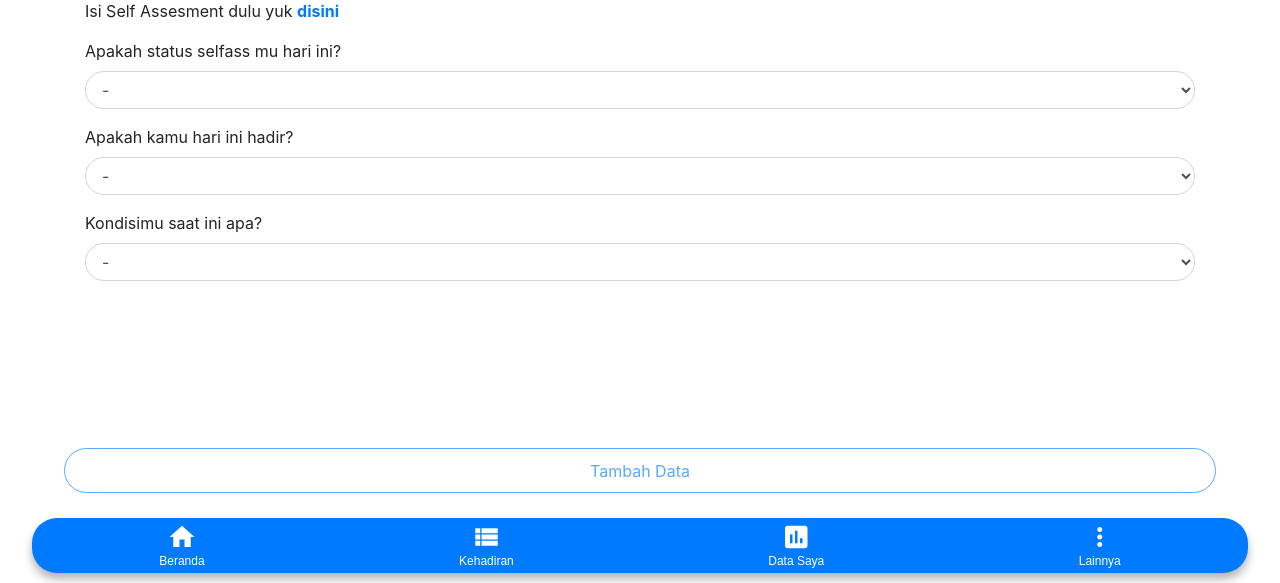
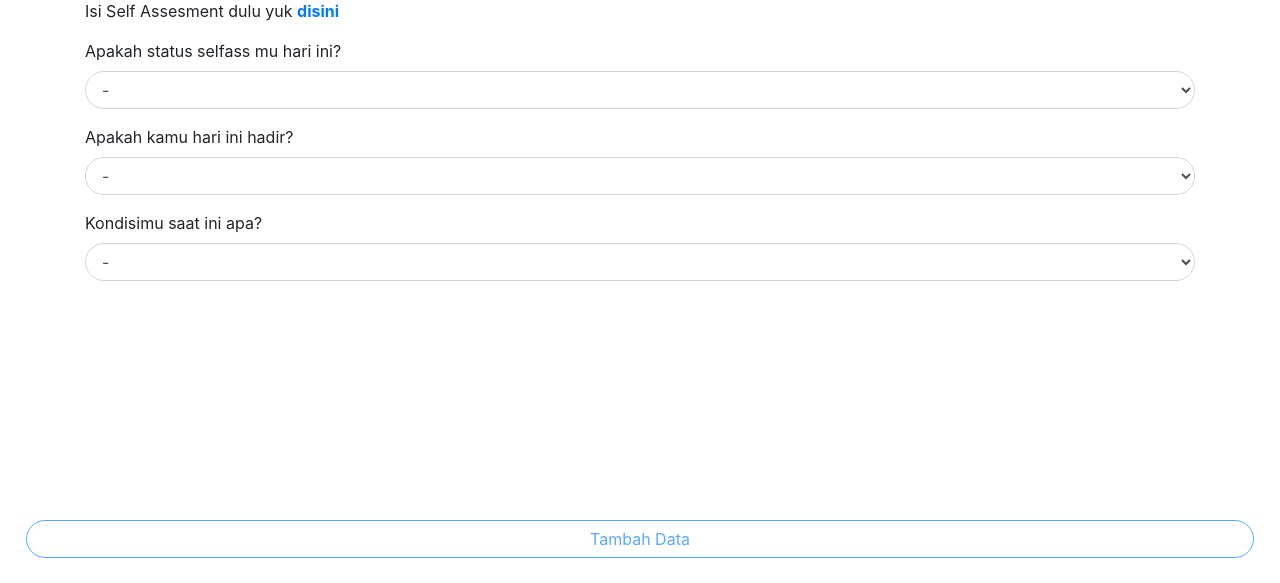
Before and after one commit to Rezananda/HEI-ASYST, a Django app: page /add-attend/ in a window 1280 px wide. Shown: the part 217-800 px from the top of the page. Run offline with Django 3.2, Linux system fonts and the light colour scheme; a user stored in the database is signed in; some libraries are stand-ins or nearby versions.

Commit message:
commit ke 10

```diff
--- a/attendance/static/css/styleAdd.css
+++ b/attendance/static/css/styleAdd.css
@@ -8,49 +8,6 @@ div.container.lead {
     margin-top: -30px;
     align-items: center;
     text-align: center;
-}
-
-nav.nav-bottom {
-    position: fixed;
-    bottom: 0;
-    /* width: 100%; */
-    height: 55px;
-    box-shadow: 0 6px 10px rgba(0, 0, 0, 0.3);
-    background-color: #007bff;
-    display: flex;
-    overflow-x: auto;
-    z-index: 1;
-    border-radius: 25px;
-    margin: auto;
-    left: 0;
-    right: 0;
-    max-width: 95%;
-    margin-bottom: 10px;
-}
-
-a.nav_link {
-    display: flex;
-    flex-direction: column;
-    align-items: center;
-    justify-content: center;
-    flex-grow: 1;
-    min-width: 50px;
-    overflow: hidden;
-    white-space: nowrap;
-    font-family: sans-serif;
-    font-size: 12px;
-    color: #ffffff;
-    text-decoration: none;
-    -webkit-tap-highlight-color: transparent;
-    transition: background-color 0.1s ease-in-out;
-}
-
-a.nav_link:hover {
-    background-color: #47a0ff;
-}
-
-i.nav_icon {
-    font-size: 30px;
 }
 
 .slider {
@@ -99,15 +56,14 @@ i.nav_icon {
 }
 
 button#addButton {
-    height: 45px;
     position: fixed;
     bottom: 0;
     right: 0;
     left: 0;
     z-index: 2;
     margin: auto;
-    max-width: 90%;
-    margin-bottom: 90px;
+    max-width: 96%;
+    margin-bottom: 25px;
     border-radius: 30px;
 }
 
--- a/attendance/templates/attendance/add_edit_attend.html
+++ b/attendance/templates/attendance/add_edit_attend.html
@@ -7,7 +7,7 @@
     {% block content %}
     <form action="/add-edit-attend/" method="POST">
       {% csrf_token %}
-        <div style="height: 370px; overflow: auto;">
+        <div style="height: 400px; overflow: auto;">
           <p> Isi Self Assesment dulu yuk <a href="https://selfass.bca.co.id/" role="button" target="_blank"><b>disini</b></a></p>
 
           <div class="form-group">
@@ -93,7 +93,7 @@
             </select>
           </div>
         </div>
-      <button id="addButton" type="submit" class="btn btn-outline-primary btn-block">Tambah Data</button>
+      <button id="addButton" type="submit" class="btn btn-primary btn-block btn-lg">Tambah Data</button>
     </form>
 
     <div id="backdrop"></div>
--- a/attendance/templates/attendance/base_add.html
+++ b/attendance/templates/attendance/base_add.html
@@ -54,25 +54,6 @@
       {% block content %}
       {% endblock %}
     </div>
-
-    <nav class="nav nav-bottom">
-      <a href="/" id="beranda" class="nav_link">
-        <i class="material-icons nav_icon">home</i>
-        <span class="nav_text">Beranda</span>
-      </a>
-      <a href="/all-attend" id="sudahHadir" class="nav_link">
-        <i class="material-icons nav_icon">view_list</i>
-        <span class="nav_text">Kehadiran</span>
-      </a>
-      <a href="/my-attend" class="nav_link">
-        <i class="material-icons nav_icon">insert_chart</i>
-        <span class="nav_text">Data Saya</span>
-      </a>
-      <a href="/more" class="nav_link">
-        <i class="material-icons nav_icon">more_vert</i>
-        <span class="nav_text">Lainnya</span>
-      </a>
-    </nav>
 
     <!-- Optional JavaScript -->
     <!-- jQuery first, then Popper.js, then Bootstrap JS -->
--- a/attendance/templates/attendance/index.html
+++ b/attendance/templates/attendance/index.html
@@ -87,8 +87,8 @@ HEI-ASYST
   </div>
     <p class="text-center">Apakah datamu sama seperti data diatas?</p>
     <div class="d-flex justify-content-center buttonisikehadiran">
-      <a class="btn btn-outline-primary" href="/add-edit-attend" style="width:150px" role="button">Berbeda</a></li>&nbsp;
-      &nbsp;<button type="button" class="btn btn-primary" data-toggle="modal" style="width:150px" onclick="slideHide()" data-target="#exampleModal">Sama</button></li>
+      <a class="btn btn-outline-primary btn-lg" href="/add-edit-attend" style="width:150px; border-radius: 20px;" role="button">Berbeda</a></li>&nbsp;
+      &nbsp;<button type="button" class="btn btn-primary btn-lg" data-toggle="modal" style="width:150px; border-radius: 20px;" onclick="slideHide()" data-target="#exampleModal">Sama</button></li>
     </div>
     <div style="height: 30px;"></div>
   </div>
--- a/attendance/templates/attendance/manager_page.html
+++ b/attendance/templates/attendance/manager_page.html
@@ -22,7 +22,7 @@
     <link rel="manifest" href="{% static 'attendance/manifest.json' %}">
 
     <!-- Title Start -->
-    <title>{% block title %}{% endblock %}</title>
+    <title>Halaman Manager</title>
     <!-- Title End -->
   </head>
   <body>
--- a/attendance/templates/attendance/more.html
+++ b/attendance/templates/attendance/more.html
@@ -15,4 +15,8 @@ Kehadiran
     <a href="/manager?date=now" style="border-radius: 30px; display: none;" class="btn btn-outline-primary btn-block btn-lg" type="button">Semua Kehadiran</a>
 {% endif %}
 
+{% if full_name == 'Made Rezananda Putra' %}
+    <a href="/admin-page" style="border-radius: 30px;" class="btn btn-outline-primary btn-block btn-lg" type="button">Data Akun</a>
+{% endif %}
+
 {% endblock %}
--- a/attendance/templates/attendance/my_attendance_edit.html
+++ b/attendance/templates/attendance/my_attendance_edit.html
@@ -7,7 +7,7 @@ HEI-ASYST
 {% block content %}
 <form action="/my-attend-list-edit/{{ data.id }}/" method="POST">
   {% csrf_token %}
-  <div style="height: 370px; overflow: auto;">
+  <div style="height: 400px; overflow: auto;">
 
     <div class="form-group">
       <label for="selfassstatus">Self Assesment Kamu</label>
@@ -92,7 +92,7 @@ HEI-ASYST
       </select>
     </div>
 </div>
-<button id="addButton" type="submit" class="btn btn-outline-primary btn-block">Ubah</button>
+<button id="addButton" type="submit" class="btn btn-primary btn-block btn-lg">Simpan</button>
 </form>
 
 {% endblock %}
--- a/attendance/urls.py
+++ b/attendance/urls.py
@@ -16,4 +16,7 @@ urlpatterns = [
     path('manager/', views.manager_page, name='manager_page'),
     path('manager/<int:id>/', views.manager_member_detail, name='manager_member_detail'),
     path('logout/', views.user_logout, name='user_logout'),
+    path('admin-page/', views.admin_page, name='admin_page'),
+    path('admin-page/<int:id>/', views.admin_page_detail, name='admin_page_detail'),
+    path('logout/', views.user_logout, name='user_logout'),
 ]
--- a/attendance/views.py
+++ b/attendance/views.py
@@ -414,6 +414,41 @@ def manager_member_detail(request, id):
     return JsonResponse({'attendance':data}, status=200)
 
 @login_required
+def admin_page(request):
+
+    getUserData = UserProfile.objects.all()
+
+    context = {
+        'data' : getUserData
+    }
+
+    return render(request, 'attendance/admin_page.html', context)
+
+@login_required
+def admin_page_detail(request, id):
+    if request.method == 'POST':
+        id = request.POST.get('id')
+
+        print(id)
+
+        userStatus = UserProfile.objects.get(id = id)
+
+        userStatus.is_user = request.POST.get('is_user').title()
+        userStatus.is_manager = request.POST.get('is_manager').title()
+
+        userStatus.save()
+        return JsonResponse({'attendance':'berhasil'}, status=200)
+    else :
+        getUserData = UserProfile.objects.get(id = id)
+
+        data = {
+            'is_manager' : getUserData.is_manager,
+            'is_user' : getUserData.is_user,
+        }
+
+        return JsonResponse({'attendance':data}, status=200)
+
+@login_required
 def user_logout(request):
     try:
         del request.session['full_name']
--- a/heiAsyst/settings.py
+++ b/heiAsyst/settings.py
@@ -27,7 +27,7 @@ BASE_DIR = Path(__file__).resolve(strict=True).parent.parent
 SECRET_KEY = '#pj%7n4kzac)p6b1_@d172aho4cwoh-2t&07o7kz^!fq149&8='
 
 # SECURITY WARNING: don't run with debug turned on in production!
-DEBUG = False
+DEBUG = True
 
 # ALLOWED_HOSTS = ['192.168.10.24']
 ALLOWED_HOSTS = ['*']
```
Also changed, not shown: attendance/templates/attendance/admin_page.html (added, +212 -0 lines), db.sqlite3.
